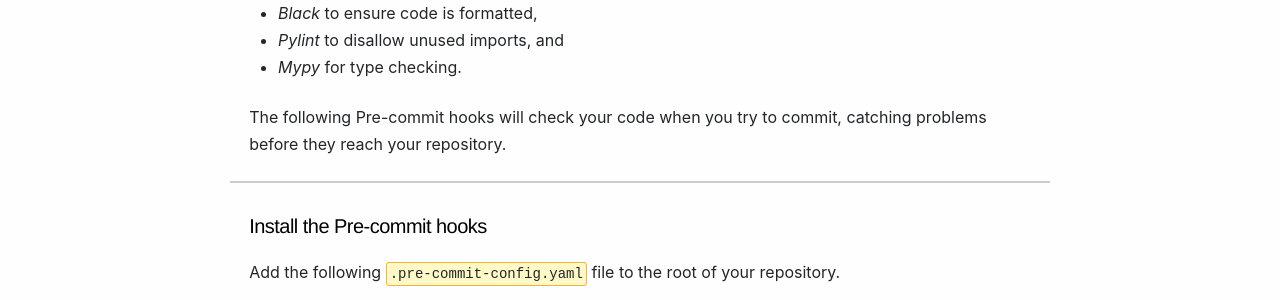
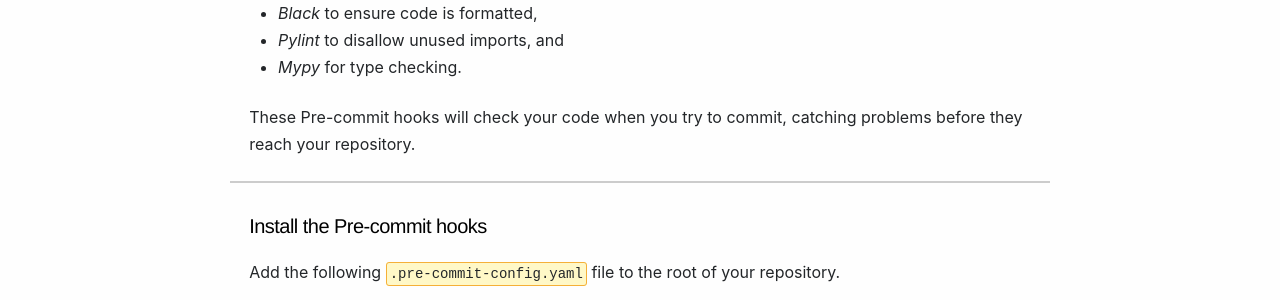
Before and after one commit to explodinglabs/explodinglabs.github.io, a Jekyll site: the page built from docs/_posts/python/2021-07-01-code-quality-pre-commit.markdown, in a window 1280 px wide. Shown: the part 365-665 px from the top of the page. Built offline with Jekyll 4.4.1, drawn with Linux system fonts in a browser that asks for light colours.

Commit message:
Update 2021-07-01-code-quality-pre-commit.markdown

```diff
--- a/docs/_posts/python/2021-07-01-code-quality-pre-commit.markdown
+++ b/docs/_posts/python/2021-07-01-code-quality-pre-commit.markdown
@@ -26,7 +26,7 @@
 - *Pylint* to disallow unused imports, and
 - *Mypy* for type checking.
 
-The following Pre-commit hooks will check your code when you try to commit, catching problems
+These Pre-commit hooks will check your code when you try to commit, catching problems
 before they reach your repository.
 
 {% include google_in_article.html %}
```
